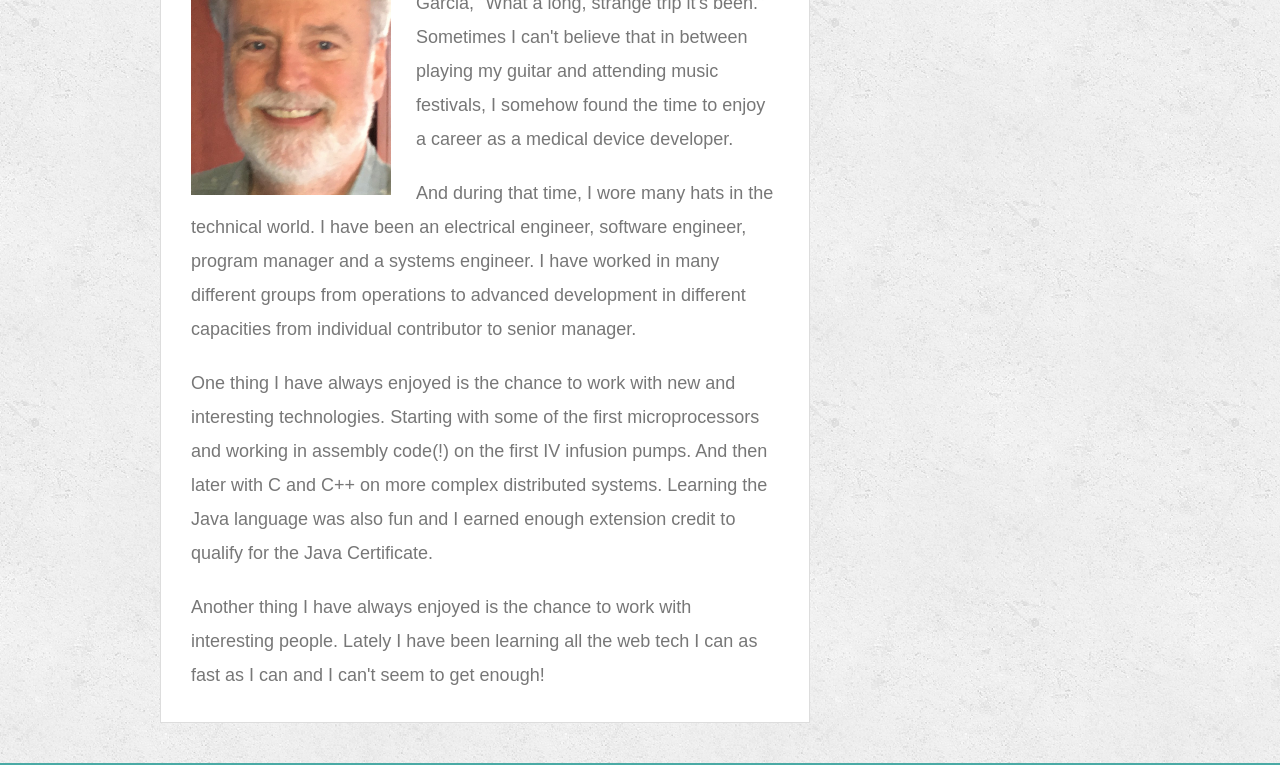
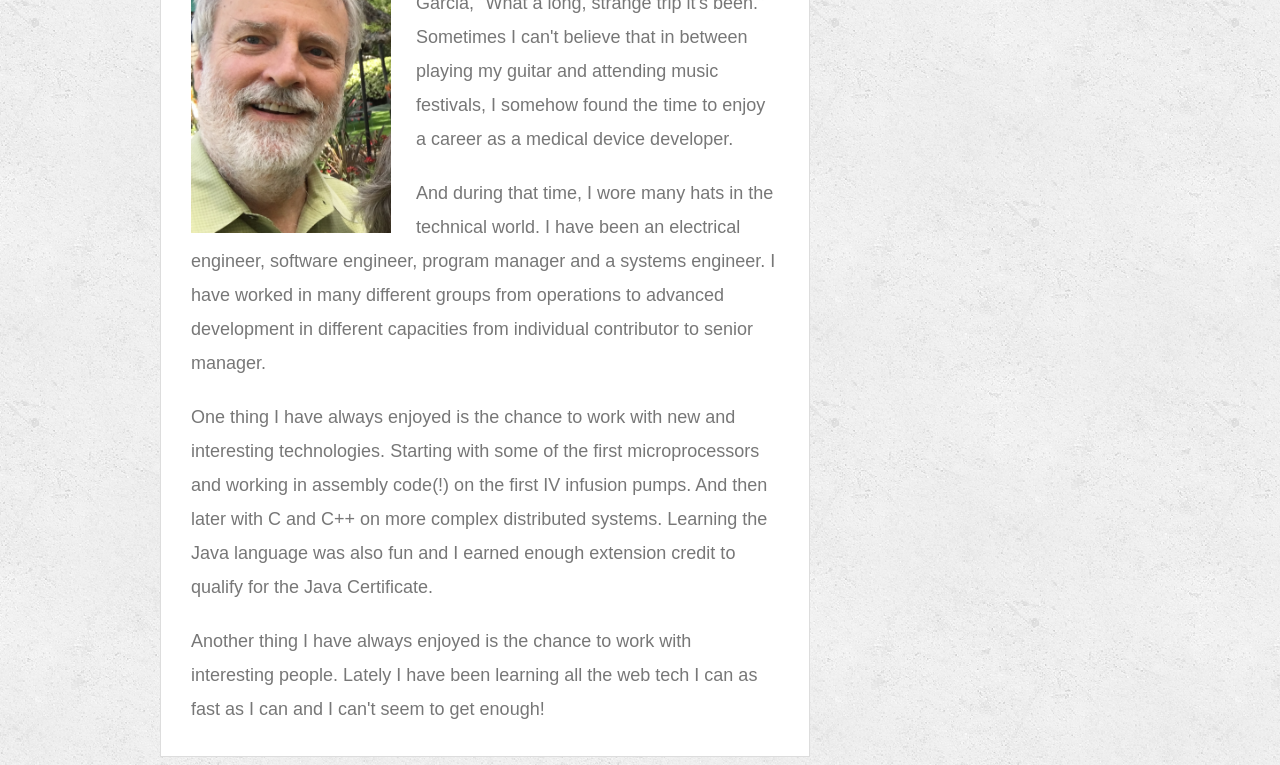
Before and after one commit to try4l/Responsive-Portfolio, a plain HTML site: page index.html in a window 1280 px wide. Shown: the part 335-1100 px from the top of the page. Drawn offline with Linux system fonts and the light colour scheme.

Commit message:
Fix typo.

```diff
--- a/index.html
+++ b/index.html
@@ -28,7 +28,7 @@
       <section class="main-section col-xs-12 col-s-12 col-8">
         <h1>About Me</h1>
 
-        <img src="assets/images/alan2.jpg" class="auth-image" alt="Alan">
+        <img src="assets/images/alan.jpg" class="auth-image" alt="Alan">
 
         <p>Hello, my name is Alan but my friends just call me occasionally. In the words of Jerry Garcia, "What a long, strange trip it's been." Sometimes I can't believe that in between playing my guitar and attending music festivals, I somehow found the time to enjoy a career as a medical device developer.</p>
 
```
